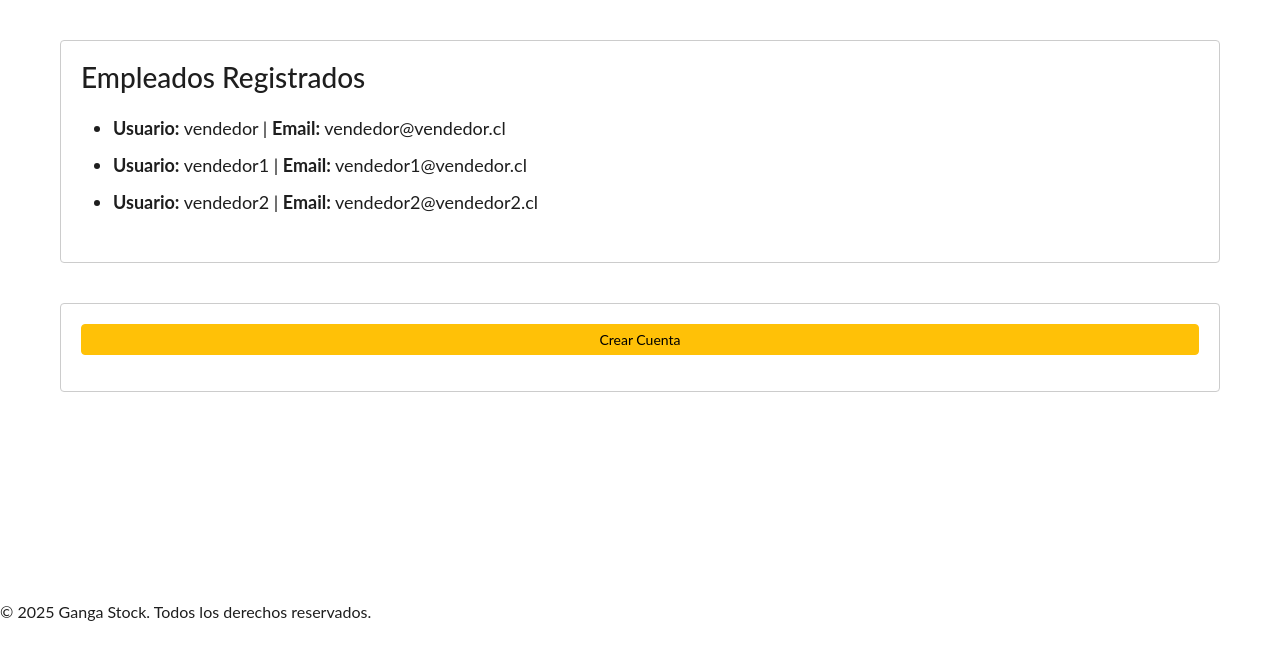
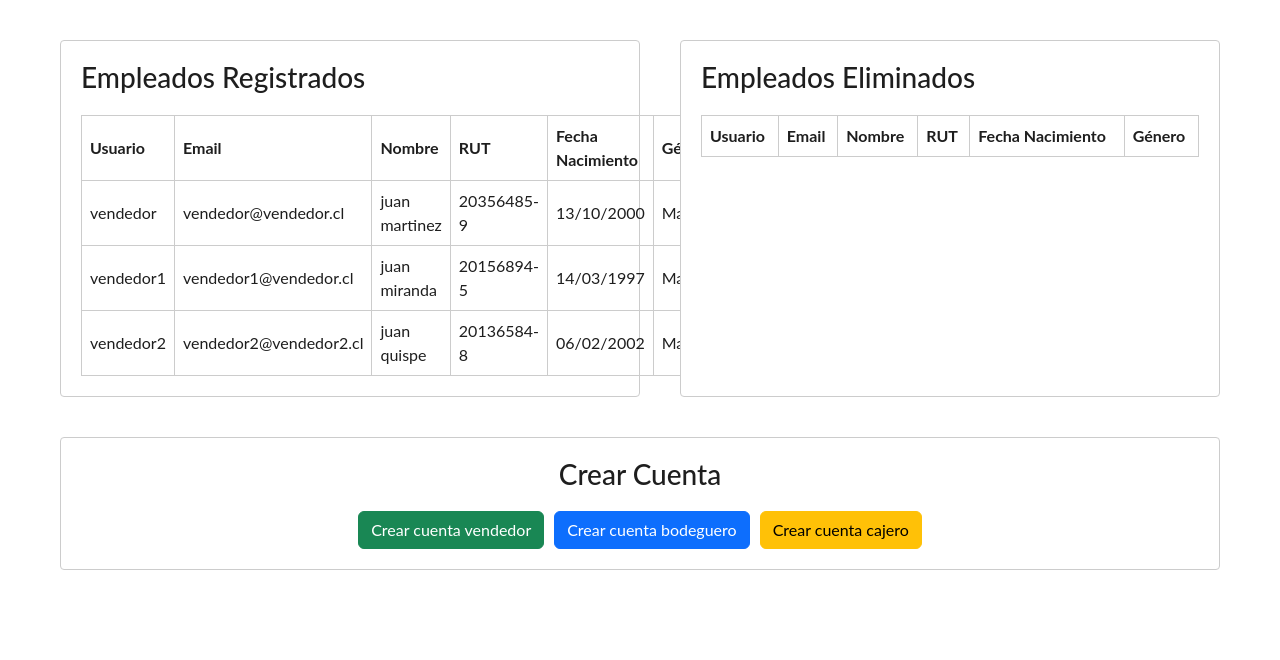
Before and after one commit to gangaxx/Ganga-Stock, a Django app: page /admin_empleado/ in a window 1280 px wide. Shown: the part 100-760 px from the top of the page. Run offline with Django 5.2, Linux system fonts and the light colour scheme; a user stored in the database is signed in; data comes from the database, SQL or seed files in the repository; both versions use the stored data as it was after the commit; lists and menus that the app fills with data are empty; parts of the project's set-up code (start-up, migrations or seed data) failed here and were passed over.

Commit message:
codigo avanzado
falta darle vida al crear cuenta bodega y crear cuenta caja.

```diff
--- a/aplicacion/templates/empleado.html
+++ b/aplicacion/templates/empleado.html
@@ -66,6 +102,17 @@
     padding: 20px;
     border-radius: 4px;
     width: 100%;
+  }
+
+  .panel-container {
+    display: flex;
+    gap: 40px;
+    width: 100%;
+    justify-content: space-between;
+  }
+
+  .half-panel {
+    width: 50%;
   }
 
   h2 {
@@ -108,13 +155,239 @@
     border: none;
   }
 
-  .employee-list li {
-    font-size: 18px;
-    margin-bottom: 10px;
+  .employee-table,
+  .deleted-table {
+    width: 100%;
+    border-collapse: collapse;
+    font-size: 16px;
+  }
+
+  .employee-table th,
+  .employee-table td,
+  .deleted-table th,
+  .deleted-table td {
+    padding: 8px;
+    border: 1px solid #ccc;
+    text-align: left;
+  }
+
+  .delete-icon {
+    color: red;
+    cursor: pointer;
+    font-weight: bold;
   }
 </style>
 
+<div class="topbar">
+  <img src="{% static 'img/logo.jpg' %}" alt="Logo" class="logo-img-small">
+  <div class="topbar-logo" style="color: white; font-weight: bold;"></div>
+  <div class="topbar-center">
+    <span class="welcome-message">Bienvenido, {{ user.username }}</span>
+  </div>
+  <div class="topbar-actions" style="display: flex; gap: 10px;">
+    <button id="modeToggle" class="mode-toggle" onclick="toggleMode()">Cargando...</button>
+    <button class="logout-button" onclick="confirmLogout()">Cerrar sesión</button>
+  </div>
+</div>
+
+<div class="main">
+  <div class="panel-container">
+    <div class="panel half-panel">
+      <h2>Empleados Registrados</h2>
+      <table class="employee-table">
+        <thead>
+          <tr>
+            <th>Usuario</th>
+            <th>Email</th>
+            <th>Nombre</th>
+            <th>RUT</th>
+            <th>Fecha Nacimiento</th>
+            <th>Género</th>
+            <th>Eliminar</th>
+          </tr>
+        </thead>
+        <tbody>
+          {% for empleado in empleados %}
+          <tr>
+            <td>{{ empleado.username }}</td>
+            <td>{{ empleado.email }}</td>
+            <td>{{ empleado.nombre }}</td>
+            <td>{{ empleado.rut }}</td>
+            <td>{{ empleado.fecha_nacimiento|date:"d/m/Y" }}</td>
+            <td>{{ empleado.genero }}</td>
+            <td><span class="delete-icon" onclick="eliminarCuenta('{{ empleado.id }}')">🗑</span></td>
+          </tr>
+          {% endfor %}
+        </tbody>
+      </table>
+    </div>
+
+    <div class="panel half-panel">
+      <h2>Empleados Eliminados</h2>
+      <table class="deleted-table">
+        <thead>
+          <tr>
+            <th>Usuario</th>
+            <th>Email</th>
+            <th>Nombre</th>
+            <th>RUT</th>
+            <th>Fecha Nacimiento</th>
+            <th>Género</th>
+          </tr>
+        </thead>
+        <tbody>
+          {% for eliminado in empleados_eliminados %}
+          <tr>
+            <td>{{ eliminado.username }}</td>
+            <td>{{ eliminado.email }}</td>
+            <td>{{ eliminado.nombre }}</td>
+            <td>{{ eliminado.rut }}</td>
+            <td>{{ eliminado.fecha_nacimiento|date:"d/m/Y" }}</td>
+            <td>{{ eliminado.genero }}</td>
+          </tr>
+          {% endfor %}
+        </tbody>
+      </table>
+    </div>
+  </div>
+
+  <div class="panel">
+    <h2 style="text-align: center;">Crear Cuenta</h2>
+    <div style="display: flex; justify-content: center; gap: 10px; flex-wrap: wrap;">
+      <button class="btn btn-success" onclick="abrirModal('vendedor')">Crear cuenta vendedor</button>
+      <button class="btn btn-primary" onclick="abrirModal('bodeguero')">Crear cuenta bodeguero</button>
+      <button class="btn btn-warning" onclick="abrirModal('cajero')">Crear cuenta cajero</button>
+    </div>
+  </div>
+</div>
+
+<!-- Modal Crear Cuenta -->
+<div class="modal fade" id="crearCuentaModal" tabindex="-1" aria-hidden="true">
+  <div class="modal-dialog">
+    <div class="modal-content">
+      <div class="modal-header">
+        <h5 class="modal-title">Crear Usuario</h5>
+        <button type="button" class="btn-close" data-bs-dismiss="modal" aria-label="Cerrar"></button>
+      </div>
+      <div class="modal-body">
+        <form id="formCrearCuenta" method="post">
+          {% csrf_token %}
+          <input type="hidden" name="rol" id="rolUsuario">
+          <input type="hidden" name="registro" value="1">
+
+          <div class="mb-3">
+            <label>Nombre y Apellido</label>
+            <input type="text" class="form-control" name="nombre" required>
+          </div>
+          <div class="mb-3">
+            <label>Nombre de cuenta</label>
+            <input type="text" class="form-control" name="username" required>
+          </div>
+          <div class="mb-3">
+            <label>Contraseña</label>
+            <input type="password" class="form-control" name="password" required>
+          </div>
+          <div class="mb-3">
+            <label>Repetir contraseña</label>
+            <input type="password" class="form-control" name="confirm_password" required>
+          </div>
+          <div class="mb-3">
+            <label>RUT</label>
+            <input type="text" class="form-control" name="rut" required>
+          </div>
+          <div class="mb-3">
+            <label>Fecha de Nacimiento</label>
+            <input type="date" class="form-control" name="fecha_nacimiento" required>
+          </div>
+          <div class="mb-3">
+            <label>Email</label>
+            <input type="email" class="form-control" name="email" required>
+          </div>
+          <div class="mb-3">
+            <label>Género</label>
+            <select class="form-control" name="genero" required>
+              <option value="" selected disabled>Selecciona una opción</option>
+              <option value="Masculino">Masculino</option>
+              <option value="Femenino">Femenino</option>
+              <option value="Otro">Otro</option>
+            </select>
+          </div>
+
+          <div class="text-center">
+            <button type="submit" class="btn btn-primary">Crear Usuario</button>
+          </div>
+        </form>
+      </div>
+    </div>
+  </div>
+</div>
+
+<!-- Confirmación de creación -->
+<div class="modal fade" id="confirmModal" tabindex="-1" aria-hidden="true">
+  <div class="modal-dialog modal-dialog-centered">
+    <div class="modal-content">
+      <div class="modal-body text-center">
+        <p>¿Estás seguro que deseas crear esta cuenta?</p>
+        <div class="d-flex justify-content-center gap-3">
+          <button class="btn btn-success" onclick="document.getElementById('formCrearCuenta').submit();">¡Sí!</button>
+          <button class="btn btn-secondary" data-bs-dismiss="modal">No</button>
+        </div>
+      </div>
+    </div>
+  </div>
+</div>
+
+<!-- Resultado de creación -->
+<div class="modal fade" id="resultadoModal" tabindex="-1" aria-hidden="true">
+  <div class="modal-dialog modal-dialog-centered">
+    <div class="modal-content">
+      <div class="modal-body text-center" id="mensajeResultado"></div>
+    </div>
+  </div>
+</div>
+
+
+
+
+
 <script>
+  function abrirModal(rol) {
+    document.getElementById('rolUsuario').value = rol;
+    new bootstrap.Modal(document.getElementById('crearCuentaModal')).show();
+  }
+
+  function confirmarCreacion() {
+    const form = document.getElementById('formCrearCuenta');
+    const pass1 = form.querySelector('input[name="password1"]').value;
+    const pass2 = form.querySelector('input[name="password2"]').value;
+
+    if (pass1 !== pass2) {
+      alert("❌ Las contraseñas no coinciden.");
+      return;
+    }
+
+    new bootstrap.Modal(document.getElementById('confirmModal')).show();
+  }
+
+  function crearCuentaConfirmada() {
+    const form = document.getElementById('formCrearCuenta');
+    form.submit();
+
+    // Mostrar modal resultado después de enviar el formulario
+    const modal = new bootstrap.Modal(document.getElementById('resultadoModal'));
+    document.getElementById('mensajeResultado').innerHTML = `<p>Cuenta creada con éxito.</p>`;
+    modal.show();
+
+    bootstrap.Modal.getInstance(document.getElementById('confirmModal')).hide();
+    bootstrap.Modal.getInstance(document.getElementById('crearCuentaModal')).hide();
+  }
+
+  function eliminarCuenta(id) {
+    if (confirm("¿Deseas eliminar esta cuenta?")) {
+      alert("Cuenta con ID " + id + " eliminada (simulado)");
+    }
+  }
+
   document.addEventListener('DOMContentLoaded', () => {
     const storedMode = localStorage.getItem('theme') || 'light';
     document.body.classList.add(storedMode + '-mode');
@@ -136,81 +409,5 @@
   }
 </script>
 
-<div class="topbar">
-  <img src="{% static 'img/logo.jpg' %}" alt="Logo" class="logo-img-small">
-  <div class="topbar-logo" style="color: white; font-weight: bold;"></div>
-  <div class="topbar-center">
-    <span class="welcome-message">Bienvenido, {{ user.username }}</span>
-  </div>
-  <div class="topbar-actions" style="display: flex; gap: 10px;">
-    <button id="modeToggle" class="mode-toggle" onclick="toggleMode()">Cargando...</button>
-    <button class="logout-button" onclick="confirmLogout()">Cerrar sesión</button>
-  </div>
-</div>
 
-<div class="main">
-  <div class="panel">
-    <h2>Empleados Registrados</h2>
-    <ul class="employee-list">
-      {% for empleado in empleados %}
-        <li><strong>Usuario:</strong> {{ empleado.username }} | <strong>Email:</strong> {{ empleado.email }}</li>
-      {% endfor %}
-    </ul>
-  </div>
-
-  <div class="panel">
-    <button class="btn btn-warning btn-sm mb-3" data-bs-toggle="modal" data-bs-target="#createAccountModal">Crear Cuenta</button>
-  </div>
-</div>
-
-<!-- Modal de creación de cuenta -->
-<div class="modal fade" id="createAccountModal" tabindex="-1" aria-labelledby="createAccountModalLabel" aria-hidden="true">
-  <div class="modal-dialog">
-    <div class="modal-content bg-dark text-white">
-      <form method="POST" action="{% url 'empleado' %}">
-        {% csrf_token %}
-        <input type="hidden" name="registro" value="1">
-        <div class="modal-header">
-          <h5 class="modal-title" id="createAccountModalLabel">Registrar Nuevo Empleado</h5>
-          <button type="button" class="btn-close btn-close-white" data-bs-dismiss="modal" aria-label="Cerrar"></button>
-        </div>
-        <div class="modal-body">
-          <div class="mb-3">
-            <label class="form-label">Nombre del Empleado</label>
-            <input type="text" name="nombre" class="form-control" required>
-          </div>
-          <div class="mb-3">
-            <label class="form-label">RUT del Empleado</label>
-            <input type="text" name="rut" class="form-control" required>
-          </div>
-          <div class="mb-3">
-            <label class="form-label">Edad</label>
-            <input type="number" name="edad" class="form-control" required>
-          </div>
-          <div class="mb-3">
-            <label class="form-label">Nombre de Usuario</label>
-            <input type="text" name="username" class="form-control" required>
-          </div>
-          <div class="mb-3">
-            <label class="form-label">Correo electrónico</label>
-            <input type="email" name="email" class="form-control" required>
-          </div>
-          <div class="mb-3">
-            <label class="form-label">Contraseña</label>
-            <input type="password" name="password1" class="form-control" required>
-          </div>
-          <div class="mb-3">
-            <label class="form-label">Confirmar Contraseña</label>
-            <input type="password" name="password2" class="form-control" required>
-          </div>
-        </div>
-        <div class="modal-footer">
-          <button type="submit" class="btn btn-success">Crear Cuenta</button>
-        </div>
-      </form>
-    </div>
-  </div>
-</div>
-
-<div class="footer">© 2025 Ganga Stock. Todos los derechos reservados.</div>
 {% endblock %}
--- a/aplicacion/urls.py
+++ b/aplicacion/urls.py
@@ -6,15 +6,21 @@ from django.conf import settings
 urlpatterns = [
     path('', views.index, name='index'),
     path('admin/', views.index_admin, name='index_admin'),
-    path('empleado/', views.index_empleado, name='index_empleado'),
+    path('empleado/', views.vendedor, name='vendedor'),  # Renombrada correctamente
     path('index_admin/', views.index_admin, name='index_admin'),
-    path('index_empleado/', views.index_empleado, name='index_empleado'),
+    path('index_empleado/', views.vendedor, name='vendedor'),  # Redirecciona a la nueva vista 'vendedor'
     path('cerrar_sesion/', views.cerrar_sesion, name='cerrar_sesion'),
     path('procesar_compra/', views.procesar_compra, name='procesar_compra'),
     path('inventario/', views.inventario, name='inventario'),
     path('admin_empleado/', views.empleado, name='empleado'),
 
-    # ✅ Rutas necesarias para funciones del inventario
+    # ✅ Ruta para cajero
+    path('cajero/', views.cajero, name='cajero'),
+
+    # ✅ Ruta para bodeguero
+    path('bodega/', views.bodeguero, name='bodega'),
+
+    # ✅ Funciones de inventario
     path('update_stock/', views.update_stock, name='update_stock'),
     path('eliminar_producto/', views.eliminar_producto, name='eliminar_producto'),
 ]
--- a/aplicacion/views.py
+++ b/aplicacion/views.py
@@ -7,7 +7,7 @@ from django.http import JsonResponse
 from django.views.decorators.csrf import csrf_exempt
 import json
 
-from .models import Producto, Movimiento
+from .models import Producto, Movimiento, PerfilUsuario
 
 def index(request):
     if request.method == 'POST':
@@ -19,7 +19,20 @@ def index(request):
             if user is not None:
                 login(request, user)
                 request.session['nombre_usuario'] = user.username
-                return redirect('index_admin' if user.is_superuser else 'index_empleado')
+
+                if user.is_superuser:
+                    return redirect('index_admin')
+                try:
+                    perfil = PerfilUsuario.objects.get(user=user)
+                    if perfil.rol == 'vendedor':
+                        return redirect('vendedor')
+                    elif perfil.rol == 'bodeguero':
+                        return redirect('bodeguero')
+                    elif perfil.rol == 'cajero':
+                        return redirect('cajero')
+                except PerfilUsuario.DoesNotExist:
+                    messages.error(request, 'Perfil de usuario no encontrado.')
+                    return redirect('index')
             else:
                 messages.error(request, 'Credenciales incorrectas.')
 
@@ -42,15 +55,6 @@ def index(request):
 def index_admin(request):
     movimientos = Movimiento.objects.select_related('producto', 'empleado').order_by('-fecha', '-hora')
     return render(request, 'index_admin.html', {'movimientos': movimientos})
-
-def is_empleado(user):
-    return user.is_authenticated and not user.is_superuser
-
-@login_required
-@user_passes_test(is_empleado)
-def index_empleado(request):
-    productos = Producto.objects.all()
-    return render(request, 'index_empleado.html', {'productos': productos})
 
 def cerrar_sesion(request):
     logout(request)
@@ -80,7 +84,7 @@ def procesar_compra(request):
 def inventario(request):
     if request.method == 'POST':
         nombre = request.POST.get('nombre')
-        imagen = request.POST.get('imagen')  # Ruta relativa desde static/
+        imagen = request.POST.get('imagen')
         precio = request.POST.get('precio')
         cantidad = request.POST.get('cantidad')
 
@@ -99,23 +103,42 @@ def inventario(request):
 
 @user_passes_test(lambda u: u.is_superuser)
 def empleado(request):
-    if request.method == 'POST' and 'registro' in request.POST:
+    if request.method == 'POST':
         username = request.POST.get('username')
-        password1 = request.POST.get('password1')
-        password2 = request.POST.get('password2')
+        password1 = request.POST.get('password')
+        password2 = request.POST.get('confirm_password')
+        nombre = request.POST.get('nombre')
+        email = request.POST.get('email')
+        rut = request.POST.get('rut')
+        fecha_nacimiento = request.POST.get('fecha_nacimiento')
+        genero = request.POST.get('genero')
+        rol = request.POST.get('rol')
 
         if password1 != password2:
             messages.error(request, 'Las contraseñas no coinciden.')
         elif User.objects.filter(username=username).exists():
             messages.error(request, 'Ese usuario ya existe.')
         else:
-            User.objects.create_user(username=username, password=password1)
-            messages.success(request, 'Empleado registrado correctamente.')
+            user = User.objects.create_user(username=username, password=password1, email=email, first_name=nombre)
+            PerfilUsuario.objects.create(user=user, rol=rol, rut=rut, fecha_nacimiento=fecha_nacimiento, genero=genero)
+            messages.success(request, f'{rol.capitalize()} registrado correctamente.')
 
     empleados = User.objects.filter(is_superuser=False)
-    return render(request, 'empleado.html', {'empleados': empleados})
+    perfiles = PerfilUsuario.objects.filter(user__in=empleados)
+    empleados_info = [
+        {
+            'username': e.username,
+            'email': e.email,
+            'nombre': e.first_name,
+            'rut': perfiles.get(user=e).rut if perfiles.filter(user=e).exists() else '',
+            'fecha_nacimiento': perfiles.get(user=e).fecha_nacimiento if perfiles.filter(user=e).exists() else '',
+            'genero': perfiles.get(user=e).genero if perfiles.filter(user=e).exists() else '',
+            'rol': perfiles.get(user=e).rol if perfiles.filter(user=e).exists() else '',
+            'id': e.id,
+        } for e in empleados
+    ]
+    return render(request, 'empleado.html', {'empleados': empleados_info})
 
-# ✅ Agregado: actualizar stock
 @csrf_exempt
 @user_passes_test(lambda u: u.is_superuser)
 def update_stock(request):
@@ -133,7 +156,6 @@ def update_stock(request):
             return JsonResponse({'success': False, 'error': str(e)})
     return JsonResponse({'success': False, 'error': 'Método no permitido'})
 
-# ✅ Agregado: eliminar producto
 @csrf_exempt
 @user_passes_test(lambda u: u.is_superuser)
 def eliminar_producto(request):
@@ -146,3 +168,18 @@ def eliminar_producto(request):
         except Exception as e:
             return JsonResponse({'success': False, 'error': str(e)})
     return JsonResponse({'success': False, 'error': 'Método no permitido'})
+
+@login_required
+def cajero(request):
+    productos = Producto.objects.all()
+    return render(request, 'cajero.html', {'productos': productos})
+
+@login_required
+def bodeguero(request):
+    productos = Producto.objects.all()
+    return render(request, 'bodega.html', {'productos': productos})
+
+@login_required
+def vendedor(request):
+    productos = Producto.objects.all()
+    return render(request, 'vendedor.html', {'productos': productos})
```
Also changed, not shown: other parts of aplicacion/templates/empleado.html (+36 -0 lines), aplicacion/forms.py (+21 -2 lines), aplicacion/models.py (+6 -2 lines), aplicacion/static/js/validaciones.js (+47 -1 lines), aplicacion/templates/caja.html (added, +133 -0 lines), aplicacion/migrations/0001_initial.py, aplicacion/migrations/0002_producto.py (deleted), aplicacion/migrations/0003_movimiento.py (deleted), aplicacion/templates/vendedor.html (renamed from aplicacion/templates/index_empleado.html), db.sqlite3.
